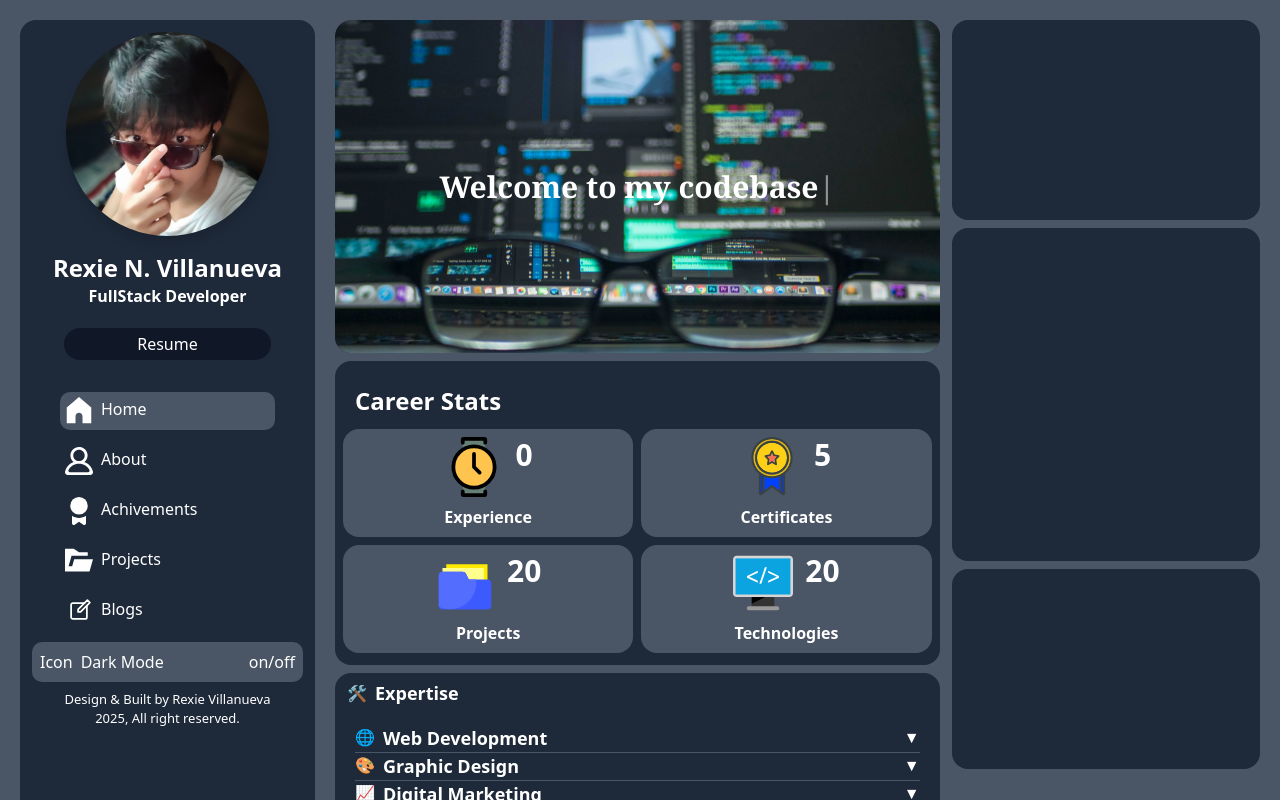
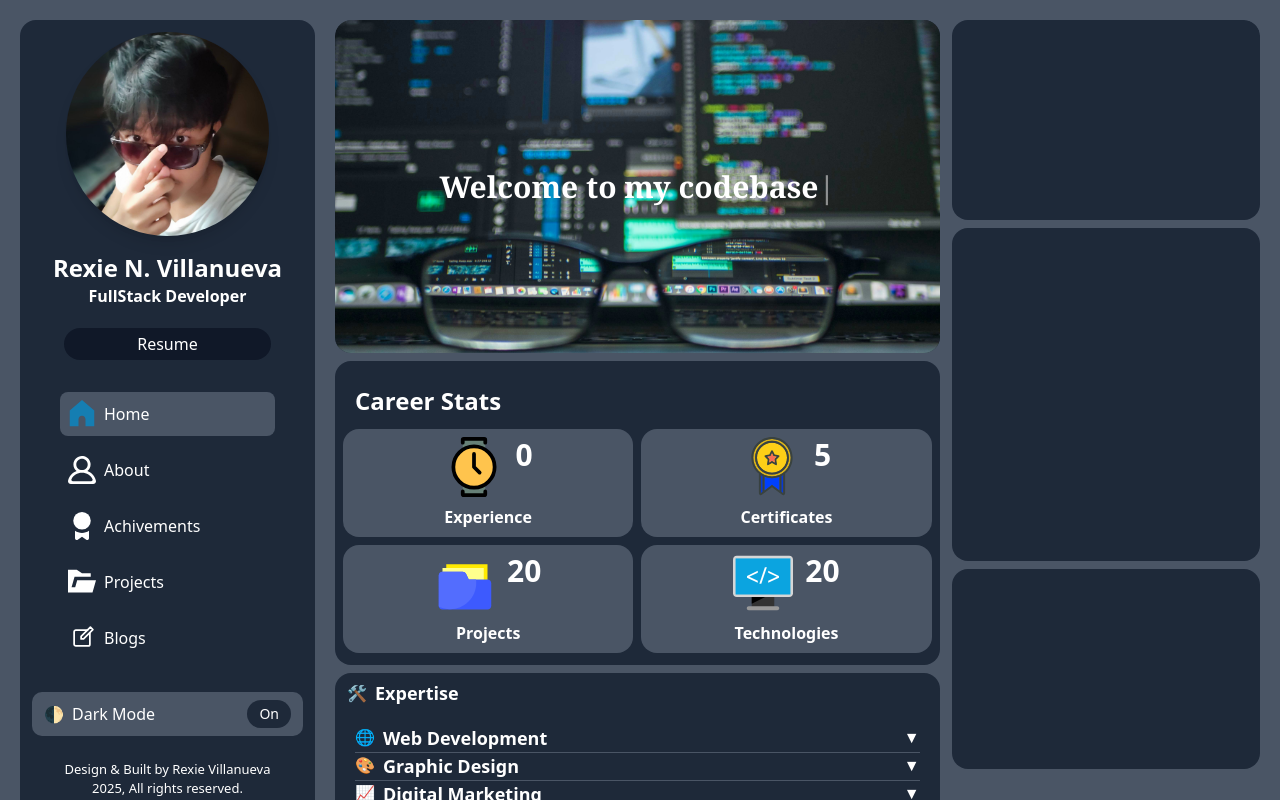
Before and after one commit to Xer0503/Portfolio-vue, a Vue app: page / in a window 1280 px wide. Built offline with nearby package versions, Linux system fonts and the light colour scheme.

Commit message:
feat: update package dependencies and enhance Sidenav component with dark mode toggle and improved navigation

```diff
--- a/package.json
+++ b/package.json
@@ -10,11 +10,14 @@
   },
   "dependencies": {
     "@tailwindcss/vite": "^4.1.11",
-    "tailwindcss": "^4.1.11",
     "vue": "^3.5.17"
   },
   "devDependencies": {
+    "@tailwindcss/postcss": "^4.1.11",
     "@vitejs/plugin-vue": "^6.0.0",
+    "autoprefixer": "^10.4.21",
+    "postcss": "^8.5.6",
+    "tailwindcss": "^4.1.11",
     "vite": "^7.0.4"
   }
 }
--- a/src/components/ui/Sidenav.vue
+++ b/src/components/ui/Sidenav.vue
@@ -1,4 +1,9 @@
 <script setup>
+import { ref, onMounted, watch } from 'vue'
+import { selectedView } from '../../utils'
+import { navToggle } from '../../utils'
+
+// Icons
 import Home from '../../assets/icons/home.svg'
 import HomeBlue from '../../assets/icons/home-blue.svg'
 import About from '../../assets/icons/profile.svg'
@@ -11,25 +16,40 @@ import Blog from '../../assets/icons/blog.svg'
 import BlogBlue from '../../assets/icons/blog-blue.svg'
 import P from '../../assets/profile.jpg'
 
-import { selectedIcon } from '../../icon'
-import { selectedView } from '../../utils'
-import { navToggle } from '../../utils'
+// Theme toggle
+const dark = ref(true)
 
-const text = ['Home', 'About', 'Achivements', 'Projects', 'Blogs']
-const icons = [
-  Home, About, Medal, Project, Blog
+onMounted(() => {
+  const saved = localStorage.getItem('theme')
+  if (saved === 'light') dark.value = false
+  if (saved === 'dark') dark.value = true
+})
+
+watch(dark, (val) => {
+  const html = document.documentElement
+  if (val) {
+    html.classList.add('dark')
+    localStorage.setItem('theme', 'dark')
+  } else {
+    html.classList.remove('dark')
+    localStorage.setItem('theme', 'light')
+  }
+})
+
+// Navigation items
+const navItems = [
+  { id: 1, label: 'Home', icon: Home, iconBlue: HomeBlue },
+  { id: 2, label: 'About', icon: About, iconBlue: AboutBlue },
+  { id: 3, label: 'Achivements', icon: Medal, iconBlue: MedalBlue },
+  { id: 4, label: 'Projects', icon: Project, iconBlue: ProjectBlue },
+  { id: 5, label: 'Blogs', icon: Blog, iconBlue: BlogBlue }
 ]
-const iconsBLue = [
-    HomeBlue, AboutBlue, MedalBlue, ProjectBlue, BlogBlue
-]
-
-
 </script>
 
 <template>
   <section class="flex flex-col p-3 text-white">
     <div>
-            <img :src="P" alt="Profile Picture" loading="lazy" class="w-9/12 mx-auto mb-4 rounded-b-full rounded-full shadow-lg" />
+      <img :src="P" alt="Profile Picture" loading="lazy" class="w-9/12 mx-auto mb-4 rounded-full shadow-lg" />
     </div>
     <div class="text-center font-bold">
       <h3 class="text-2xl">Rexie N. Villanueva</h3>
@@ -45,84 +65,42 @@ const iconsBLue = [
   <section class="flex flex-col">
     <div class="justify-start px-10 text-white">
       <ul class="space-y-3">
-        <li v-if="selectedView != 1" @click="selectedView = 1; navToggle = false" class="flex space-x-2">
-            <img :src="icons[0]" alt="icon" class="w-7" />
-            <p>{{ text[0] }}</p>
+        <li
+          v-for="item in navItems"
+          :key="item.id"
+          @click="selectedView = item.id; navToggle = false"
+          class="flex space-x-2 items-center p-2 rounded-lg cursor-pointer"
+          :class="{ 'bg-gray-600': selectedView === item.id }"
+        >
+          <img :src="selectedView === item.id ? item.iconBlue : item.icon" class="w-7" />
+          <p>{{ item.label }}</p>
         </li>
-
-        <li v-if="selectedView == 1" @click="selectedView = 1; navToggle = false" class="flex space-x-2 bg-gray-600">
-            <img :src="icons[0]" alt="icon" class="w-7" />
-            <p>{{ text[0] }}</p>
-        </li>
-
-        <li v-if="selectedView != 2" @click="selectedView = 2; navToggle = false" class="flex space-x-2">
-            <img :src="icons[1]" alt="icon" class="w-7" />
-            <p>{{ text[1] }}</p>
-        </li>
-        <li v-if="selectedView == 2" @click="selectedView = 2; navToggle = false" class="flex space-x-2 bg-gray-600">
-            <img :src="icons[1]" alt="icon" class="w-7" />
-            <p>{{ text[1] }}</p>
-        </li>
-
-        <li v-if="selectedView != 3" @click="selectedView = 3; navToggle = false" class="flex space-x-2">
-            <img :src="icons[2]" alt="icon" class="w-7" />
-            <p>{{ text[2] }}</p>
-        </li>
-        <li v-if="selectedView == 3" @click="selectedView = 3; navToggle = false" class="flex space-x-2 bg-gray-600">
-            <img :src="icons[2]" alt="icon" class="w-7" />
-            <p>{{ text[2] }}</p>
-        </li>
-
-        <li v-if="selectedView != 4" @click="selectedView = 4; navToggle = false" class="flex space-x-2">
-            <img :src="icons[3]" alt="icon" class="w-7" />
-            <p>{{ text[3] }}</p>
-        </li>
-        <li v-if="selectedView == 4" @click="selectedView = 4; navToggle = false" class="flex space-x-2 bg-gray-600">
-            <img :src="icons[3]" alt="icon" class="w-7" />
-            <p>{{ text[3] }}</p>
-        </li>
-
-
-        <li v-if="selectedView != 5" @click="selectedView = 5; navToggle = false" class="flex space-x-2">
-            <img :src="icons[4]" alt="icon" class="w-7" />
-            <p>{{ text[4] }}</p>
-        </li>
-        <li v-if="selectedView == 5" @click="selectedView = 5; navToggle = false" class="flex space-x-2 bg-gray-600">
-            <img :src="icons[4]" alt="icon" class="w-7" />
-            <p>{{ text[4] }}</p>
-        </li>
-
       </ul>
     </div>
 
-    <div class="flex flex-col p-3 justify-end">
-      <!--Darkmode-->
-      <div class="flex justify-between items-center text-white bg-gray-600 px-2 py-2 rounded-[10px]">
-        <span class="flex space-x-2">
-          <span>Icon</span>
+    <div class="flex flex-col p-3 justify-end mt-5">
+      <!-- Dark Mode Toggle -->
+      <div class="flex justify-between items-center text-white bg-gray-600 px-3 py-2 rounded-[10px]">
+        <span class="flex items-center space-x-2">
+          <span>🌓</span>
           <p>Dark Mode</p>
         </span>
-        <span>
-          <button>
-            on/off
+        <button @click="dark = !dark" class="px-3 py-1 text-sm bg-gray-800 rounded-full">
+          {{ dark ? 'On' : 'Off' }}
         </button>
-        </span>
       </div>
 
-      <!--Credentials-->
-      <div class="text-white text-[13px] px-2 py-2 text-center">
-        <p>Design & Built by Rexie Villanueva</p> </br>
-        <p>2025, All right reserved.</p>
+      <!-- Footer -->
+      <div class="text-white text-[13px] px-2 py-2 text-center mt-4">
+        <p>Design & Built by Rexie Villanueva</p>
+        <p>2025, All rights reserved.</p>
       </div>
     </div>
-    <!--End of Footer-->
   </section>
 </template>
 
 <style>
 ul li {
-    padding: 5px;
-    border-radius: 10px;
-    cursor: pointer;
+  transition: background 0.3s ease;
 }
 </style>
```
Also changed, not shown: 1 other file (tests, documents, lock files or other folders). Lines whose indentation alone changed are shown as unchanged.
